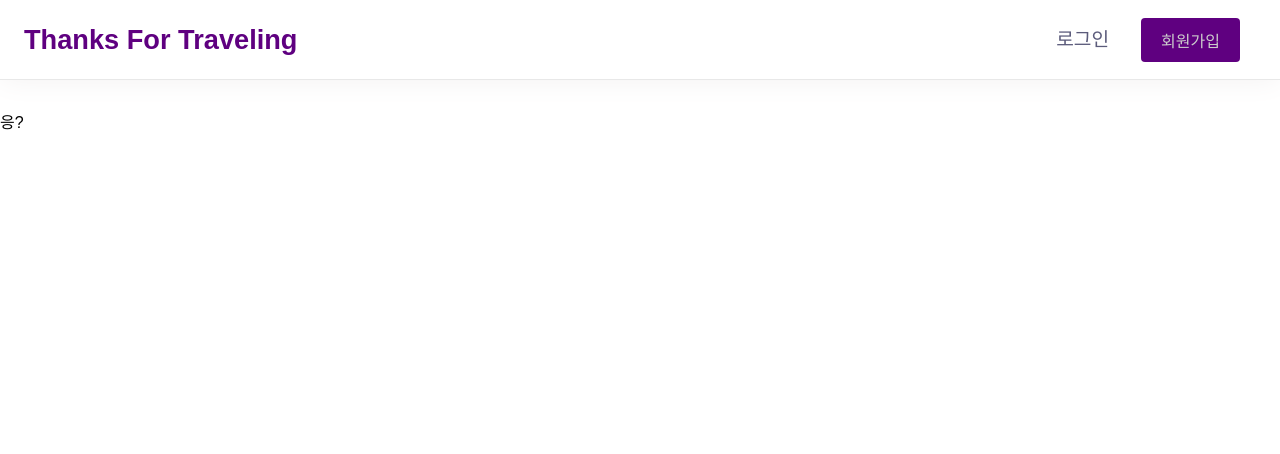
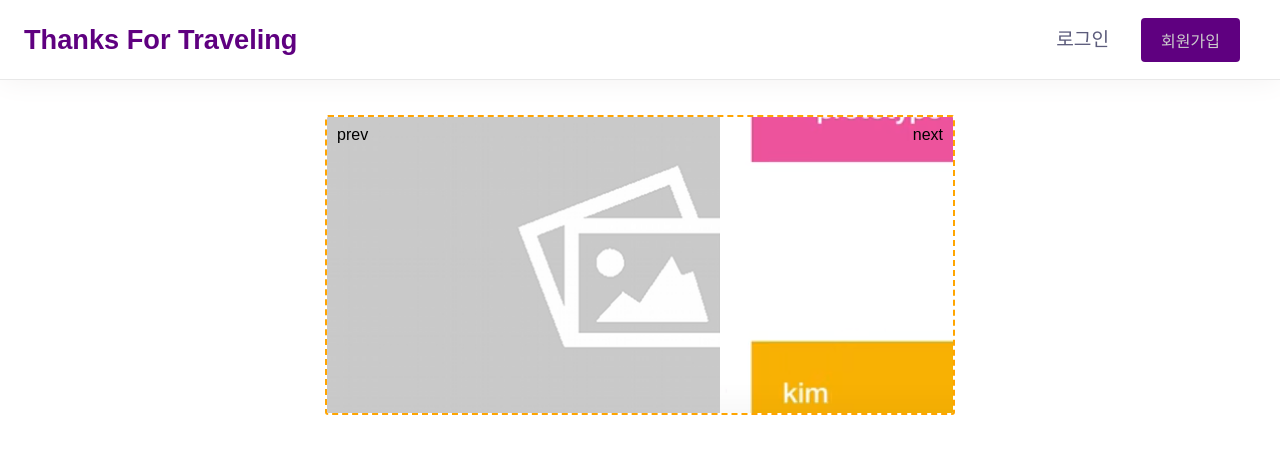
Before and after one commit to hwb0218/T4T, a React app in the folder client/: page / in a window 1280 px wide. Shown: the top 454 px of the page. Built offline with nearby package versions, Linux system fonts and the light colour scheme; no server answers.

Commit message:
무한 캐러셀 구현 완료

```diff
--- a/client/src/_actions/fileUpload/fileUploadActions.js
+++ b/client/src/_actions/fileUpload/fileUploadActions.js
@@ -1,4 +1,4 @@
-import { FILE_UPLOAD } from "./types";
+import { FILE_UPLOAD, CLICK_RIGHT_BTN } from "./types";
 
 export const fileUpload = (fileName) => {
     return {
@@ -6,3 +6,10 @@
         payload: fileName
     };
 }
+
+export const clickRightBtn = (image) => {
+    return {
+        type: CLICK_RIGHT_BTN,
+        payload: image
+    }
+}
--- a/client/src/_actions/fileUpload/types.js
+++ b/client/src/_actions/fileUpload/types.js
@@ -1 +1,2 @@
 export const FILE_UPLOAD = 'file_upload';
+export const CLICK_RIGHT_BTN = 'click_right_btn';
--- a/client/src/_reducers/fileUploadReducer.js
+++ b/client/src/_reducers/fileUploadReducer.js
@@ -1,8 +1,11 @@
-import { FILE_UPLOAD } from "../_actions/fileUpload/types";
+import { FILE_UPLOAD, CLICK_RIGHT_BTN } from "../_actions/fileUpload/types";
 
 const fileUploadReducer = (state= [], action) => {
     switch (action.type) {
         case FILE_UPLOAD:
+            return [...state, action.payload];
+        case CLICK_RIGHT_BTN:
+            state = state.slice(1);
             return [...state, action.payload];
         default :
             return state;
--- a/client/src/components/views/RandingPage/RandingPage.js
+++ b/client/src/components/views/RandingPage/RandingPage.js
@@ -1,9 +1,131 @@
-import React from 'react';
+import React, { useState, useRef } from 'react';
+import styled, { css } from 'styled-components';
+import img1 from '../../../images/empty-image.png';
+import img2 from '../../../images/prototype.png';
+
+const Container = styled.div`
+  display: flex;
+  margin: 0 auto;
+  width: 90%;
+  height: 300px;
+`;
+
+const Carousel = styled.div`
+  width: 100%;
+  height: 100%;
+  border: 2px dashed orange;
+  border-radius: 3px;
+  display: flex;
+  justify-content: flex-start;
+  position: relative;
+  overflow: hidden;
+
+  ${({ justifyContent }) => (css`
+    justify-content: ${justifyContent};
+  `)}
+`;
+
+const Slider = styled.div`
+  display: flex;
+  align-items: center;
+  height: 100%;
+  width: 500%;
+  flex-shrink: 0;
+  transition: all 0.5s;
+  justify-content: flex-end;
+
+  ${({ transform, transition }) => (
+    css`
+      transform: translate(${transform}%);
+      transition: ${transition};
+  `)};
+`;
+
+const Section = styled.section`
+ flex: 1 0 20%;
+ width: 20%;
+ display: flex;
+ justify-content: center;
+`;
+
+const Arrow = css`
+  position: absolute;
+  top: 10px;
+`;
+
+const ArrowLeft = styled.span`
+  ${Arrow};
+  left: 10px;
+`;
+
+const ArrowRight = styled.span`
+  ${Arrow};
+  right: 10px;
+`;
+
+const Image = styled.img`
+  flex: inherit;
+`;
 
 const RandingPage = () => {
+    const [translate, setTranslate] = useState(0);
+    const [transition, setTransition] = useState('');
+    const [justifyContent, setJustifyContent] = useState('');
+    const [direction, setDirection] = useState(0);
+
+    const slider = useRef(null);
+
+    const ClickBtn = (arrowDirection) => {
+
+        if (arrowDirection === 'left' ) {
+            if (direction === -1) {
+                slider.current.appendChild(slider.current.firstElementChild);
+            }
+            setDirection(1);
+            setJustifyContent('flex-end');
+            setTranslate(20);
+        } else {
+            if (direction === 1) {
+                slider.current.prepend(slider.current.lastElementChild);
+            }
+            setDirection(-1);
+            setJustifyContent('flex-start');
+            setTranslate(-20);
+        }
+    }
+
+    const onTransitionEnd = () => {
+
+        if (direction === 1) {
+            slider.current.prepend(slider.current.lastElementChild);
+        } else {
+            slider.current.appendChild(slider.current.firstElementChild);
+        }
+
+        setTransition('none');
+        setTranslate(0);
+        setTimeout(() => {
+            setTransition('all 0.5s');
+        });
+    }
+
     return (
-        <div>
-            응?
+        <div style={{ maxWidth: '700px', margin: '0 auto'}}>
+            <Container>
+                <Carousel justifyContent={justifyContent}>
+                    <Slider onTransitionEnd={onTransitionEnd} transform={translate} transition={transition} ref={slider}>
+                        <Section><Image src={img1} /></Section>
+                        <Section><Image src={img2} /></Section>
+                        <Section>section 3</Section>
+                        <Section>section 4</Section>
+                        <Section>section 5</Section>
+                    </Slider>
+                    <div>
+                        <ArrowLeft onClick={() => ClickBtn('left')}>prev</ArrowLeft>
+                        <ArrowRight onClick={() => ClickBtn('right')}>next</ArrowRight>
+                    </div>
+                </Carousel>
+            </Container>
         </div>
     );
 };
--- a/client/src/components/views/UploadProductPage/CarouselSlide/CarouselSlide.js
+++ b/client/src/components/views/UploadProductPage/CarouselSlide/CarouselSlide.js
@@ -1,42 +1,27 @@
 import React, { useState, useEffect, useRef } from 'react';
-import { useSelector } from "react-redux";
+import { useSelector, useDispatch } from "react-redux";
+import { clickRightBtn } from '../../../../_actions/fileUpload/fileUploadActions';
 import Slide from "./Slide";
 import { Container, SliderContainer } from "./CarouselSlideElements";
 import Arrow from './Arrow';
 
 const CarouselSlide = () => {
     const [currentSlide, setCurrentSlide] = useState(0);
+    const dispatch = useDispatch();
     const sliderRef = useRef(null);
 
-    const images = useSelector(state => state.fileUpload);
-    const numSlides = images.length;
+    const storeImages = useSelector(state => state.fileUpload);
 
     const onArrowClick = (direction) => {
-        const increment = (direction === 'left' ? -1 : 1);
-        const nextSlide = (currentSlide + increment + numSlides) % numSlides;
-        setCurrentSlide(nextSlide);
-    }
-
-    useEffect(() => {
-        cloneNode();
-    }, [images]);
-
-    const cloneNode = () => {
-        if (sliderRef.current.firstChild && sliderRef.current.lastChild) {
-            const firstChild = sliderRef.current.firstElementChild;
-            const lastChild = sliderRef.current.lastElementChild;
-            const clonedFirst = firstChild.cloneNode(true);
-            const clonedLast = lastChild.cloneNode(true);
-            console.log(clonedFirst, clonedLast);
-            sliderRef.current.appendChild(clonedFirst);
-            sliderRef.current.insertBefore(clonedLast, sliderRef.current.firstElementChild);
+        if (direction === 'right') {
+            dispatch(clickRightBtn(storeImages[0]));
         }
     }
 
     return (
         <Container>
             <SliderContainer currentSlide={currentSlide} ref={sliderRef}>
-                <Slide images={images}/>
+                <Slide images={storeImages}/>
             </SliderContainer>
             <Arrow direction='left' clickFunction={onArrowClick} />
             <Arrow direction='right' clickFunction={onArrowClick} />
--- a/client/src/components/views/UploadProductPage/CarouselSlide/CarouselSlideElements.js
+++ b/client/src/components/views/UploadProductPage/CarouselSlide/CarouselSlideElements.js
@@ -12,8 +12,9 @@
 export const Container = styled.div`
   position: relative;
   width: 90%;
+  border: 1px dashed orange;
   border-radius: 10px;
-  overflow: hidden;
+  //overflow: hidden;
 `;
 
 const arrow = css`
@@ -39,8 +40,6 @@
   display: flex;
   border-radius: 10px;
   height: 33vh;
-  ${({ currentSlide }) => css`
-      transform: translateX(-${currentSlide}00%);
-    `};
+  transform: translateX(0);
   transition: transform 0.35s ease-in-out;
 `;
```
